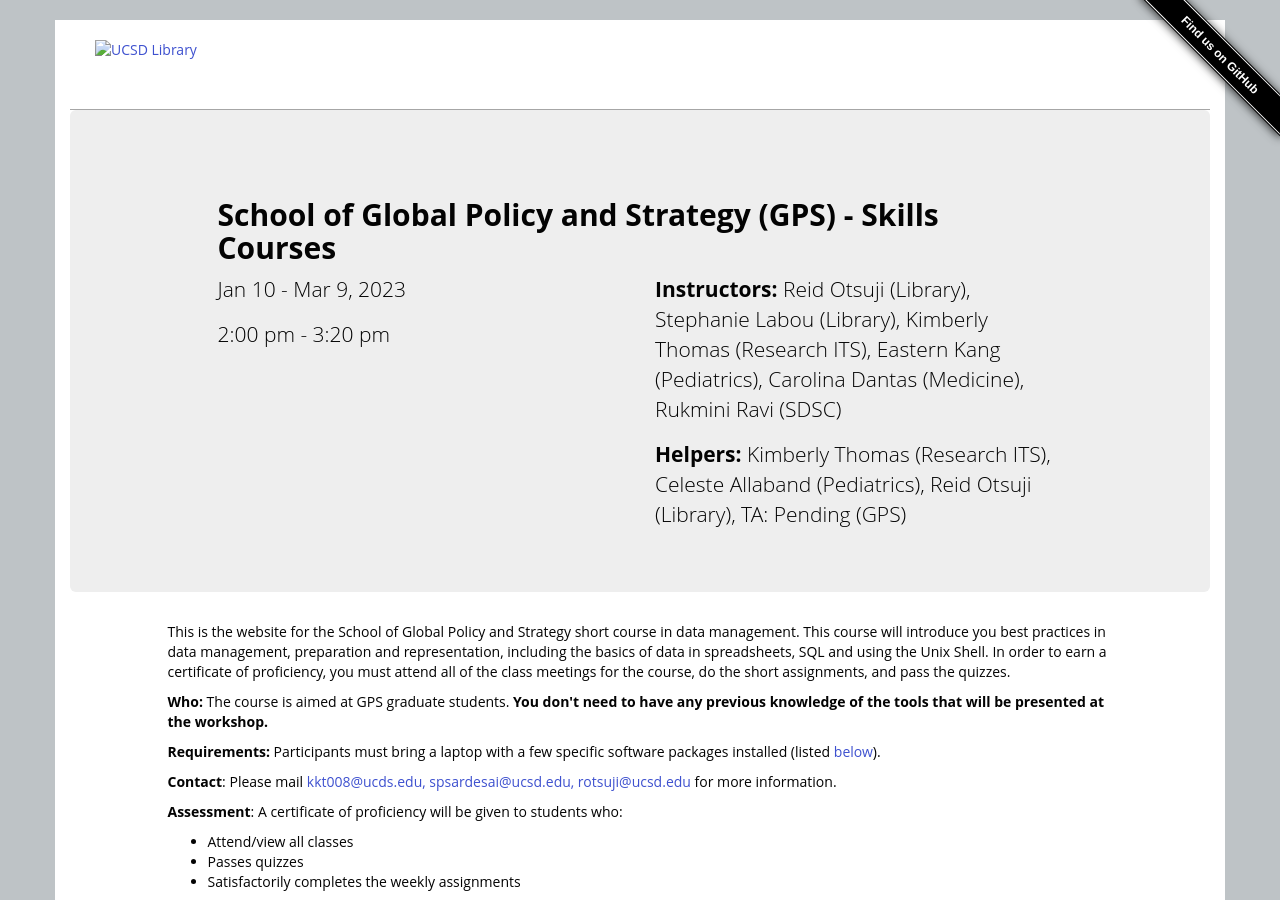
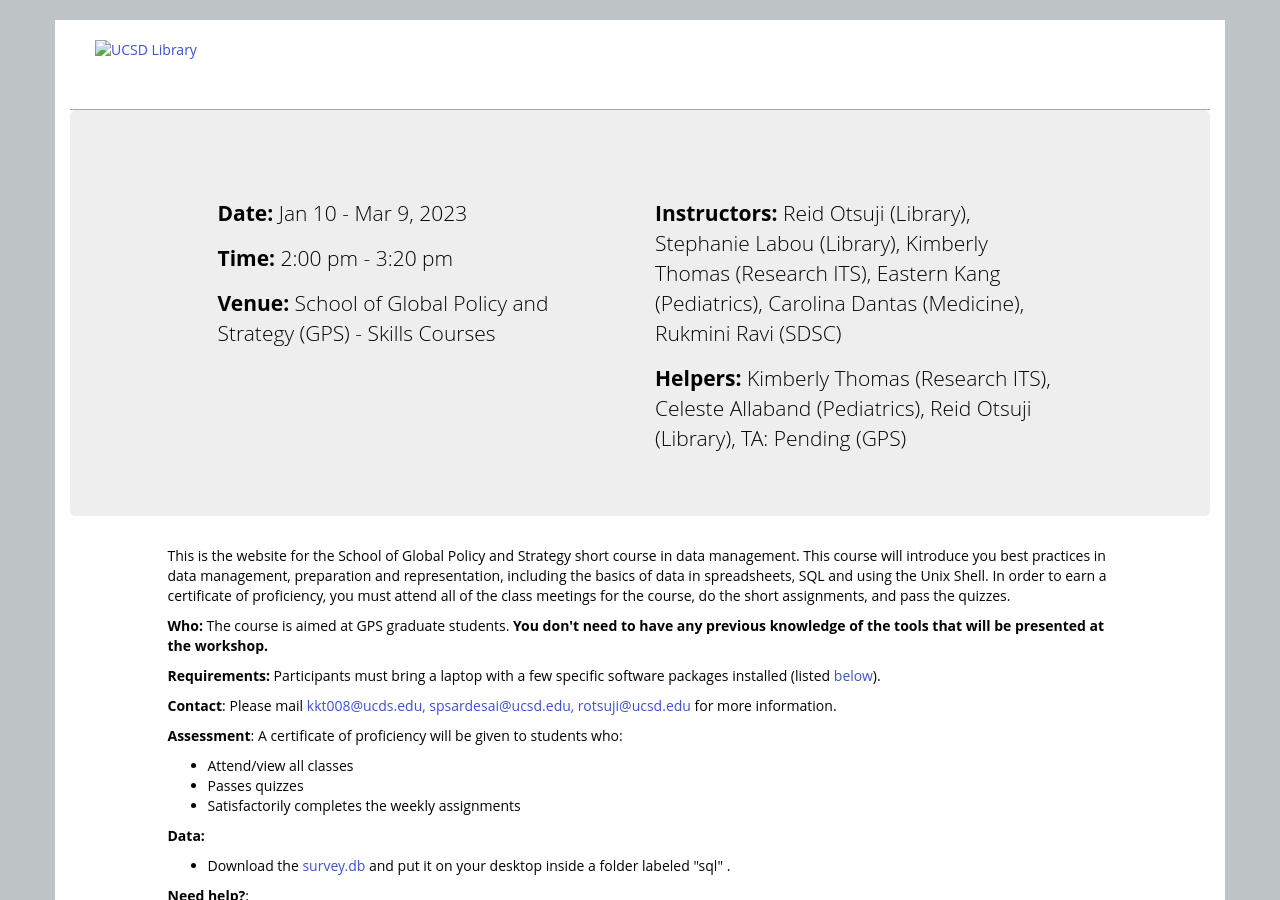
Before and after one commit to ucsdlib/WIN2023-GPS-Skills-Courses, a Jekyll site: the page built from index.html, in a window 1280 px wide and 900 px high. Built offline with Jekyll 4.4.1, drawn with Linux system fonts in a browser that asks for light colours; nearby versions of some CDN libraries; library files that are not in the unit come from our copies.

Commit message:
Update workshop.html

```diff
--- a/_layouts/workshop.html
+++ b/_layouts/workshop.html
@@ -6,8 +6,8 @@
   Use 'page.html' for other pages.
 -->
 <html>
-  <head>
-    <title>{{ page.venue }}</title>
+   <head>
+    <title>UCSD {{ page.eventtitle }}</title>
     {% include header.html %}
     <meta name="slug" content="{{site.github.project_title}}" />
     <meta name="startdate" content="{{page.startdate}}" />
@@ -21,24 +21,27 @@
     <meta name="instructor" content="{{page.instructor|join:'|'}}" />
     <meta name="helper" content="{{page.helper|join:'|'}}" />
     <meta name="contact" content="{{page.contact}}" />
+    <meta name="eventtitle" content="{{page.eventtitle}}" />
+
     {% if page.redirect %}
     <meta http-equiv="refresh" content="0; url={{page.redirect}}" />
     {% endif %}
   </head>
   <body class="workshop">
-
-    {% include github-ribbon.html %}
-
     <div class="container card">
-     {% include banner.html %}
+      <div>
+      {% include banner.html %}
+      </div>
       <div class="jumbotron">
         <div class="row">
           <div class="col-md-10 col-md-offset-1">
-            <h2>{{page.venue}}</h2>
+            <h2>{{page.eventtitle}}</h2>
             <div class="row">
               <div class="col-md-6">
-                <p>{{page.humandate}}</p>
-                <p>{% if page.humantime %}{{page.humantime}}{% endif %}</p>
+                <p><strong>Date: </strong>{{page.humandate}}</p>
+                <p><strong>Time: </strong>{{page.humantime}}</p>
+                <p><strong>Venue: </strong>{{page.venue}}</p>
+                <p></p>
               </div>
               <div class="col-md-6">
                 <p>
```
